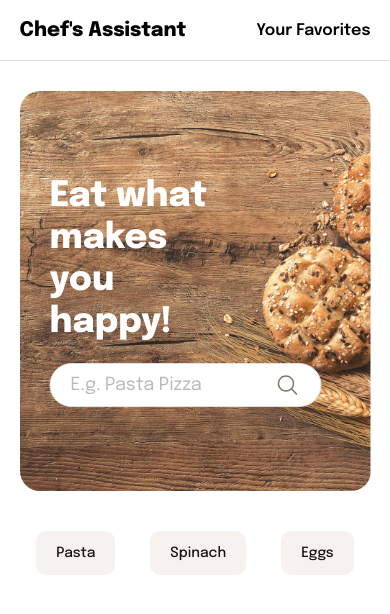
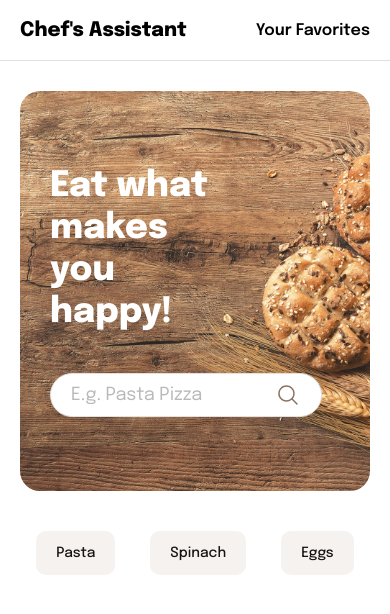
Before and after one commit to omwalhekar/recipe-app, a React (Create React App) app: page / in a window 390 px wide. Shown: the top 614 px of the page. Built offline with nearby package versions, Linux system fonts and the light colour scheme; no server answers.

Commit message:
responsive changes

```diff
--- a/src/App.scss
+++ b/src/App.scss
@@ -72,7 +72,7 @@
   @media (max-width: 414px) {
     .center-section {
       margin-top: 30px;
-      height: 250px;
+      height: 350px;
 
       .container {
         margin: 0 30px;
@@ -100,6 +100,9 @@
   @media (max-width: 390px) {
     .center-section {
       height: 400px;
+    }
+    .search-bar-wrapper {
+      margin-top: 20px;
     }
   }
 }
@@ -306,6 +309,15 @@
     .right-section {
       width: 400px;
     }
+
+    @media (max-width: 414px) {
+      flex-direction: column;
+
+      .left-section,
+      .right-section {
+        width: 100%;
+      }
+    }
   }
   .title-skeleton {
     height: 60px;
@@ -320,6 +332,12 @@
     .meta-item {
       height: 30px;
       width: 120px;
+    }
+
+    @media (max-width: 414px) {
+      .meta-item {
+        width: 100px;
+      }
     }
   }
 
@@ -537,6 +555,9 @@
     cursor: pointer;
   }
   .right-section {
+    display: flex;
+    align-items: center;
+    gap: 10px;
     font-size: 16px;
     font-weight: 600;
     cursor: pointer;
--- a/src/index.scss
+++ b/src/index.scss
@@ -13,6 +13,7 @@ body {
   margin: 0 auto;
 
   @media (max-width: 414px) {
-    width: 90%;
+    width: auto;
+    margin: 0 20px;
   }
 }
```
